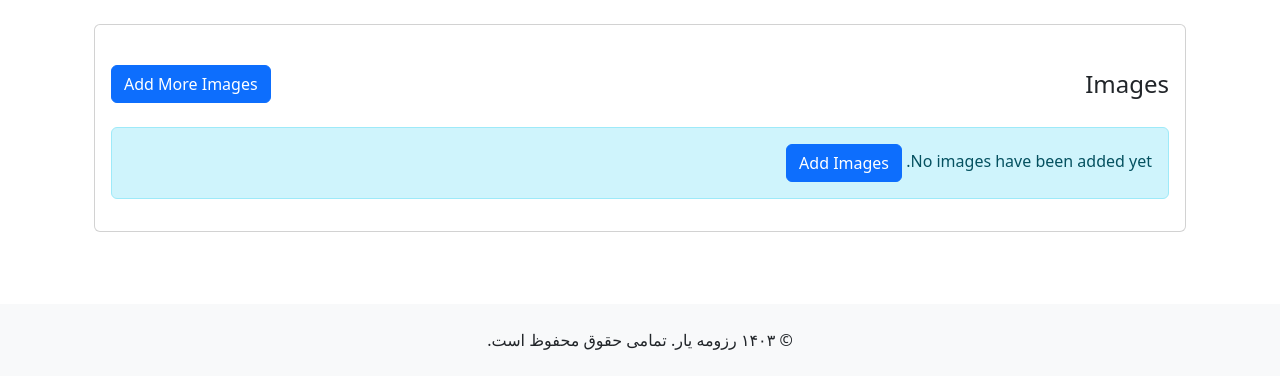
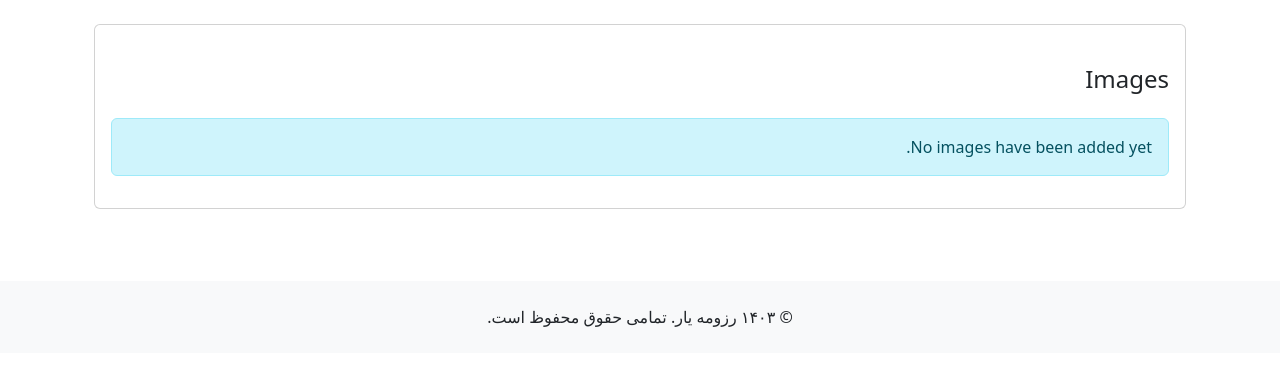
Before and after one commit to khoshraftar/data-line, a Django app: template templates/ostadkar/post_images.html in a window 1280 px wide. Shown: the part 56-445 px from the top of the page. Run offline with Django 5.2, Linux system fonts and the light colour scheme; the template is opened without the code that fills it, so the values that code supplies are empty; some libraries are stand-ins or nearby versions.

Commit message:
Remove add more images functionality from post_images page to make it view-only

```diff
--- a/templates/ostadkar/post_images.html
+++ b/templates/ostadkar/post_images.html
@@ -11,12 +11,7 @@
                     <h1 class="card-title mb-3">{{ sample_work.title }}</h1>
                     <p class="card-text lead mb-4">{{ sample_work.description }}</p>
 
-                    <div class="d-flex justify-content-between align-items-center mb-4">
-                        <h2 class="h4 mb-0">Images</h2>
-                        <a href="{% url 'ostadkar:upload_sample_work_images' sample_work.uuid %}" class="btn btn-primary">
-                            Add More Images
-                        </a>
-                    </div>
+                    <h2 class="h4 mb-4">Images</h2>
 
                     {% if post_images %}
                         <div class="row">
@@ -36,9 +31,6 @@
                     {% else %}
                         <div class="alert alert-info">
                             No images have been added yet.
-                            <a href="{% url 'ostadkar:upload_sample_work_images' sample_work.uuid %}" class="btn btn-primary ml-3">
-                                Add Images
-                            </a>
                         </div>
                     {% endif %}
                 </div>
```
